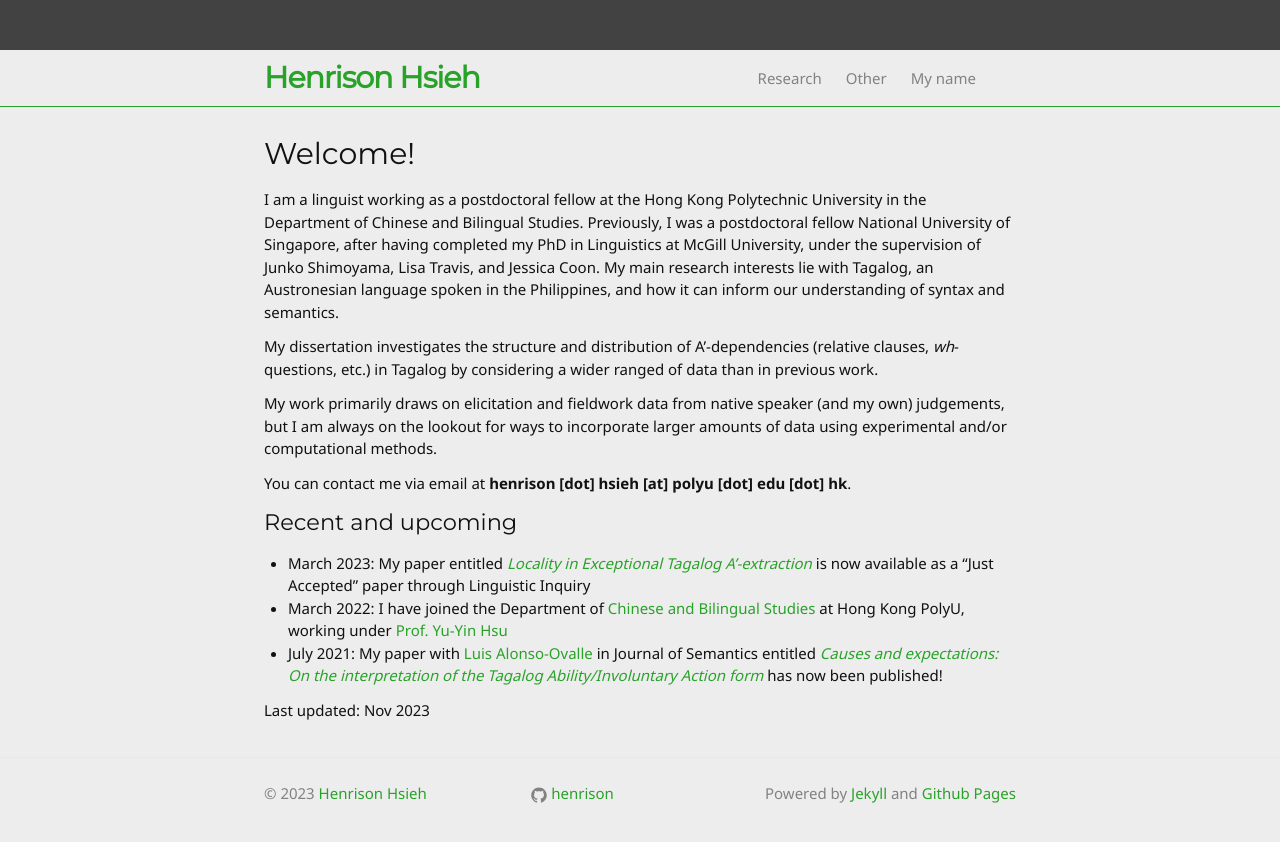
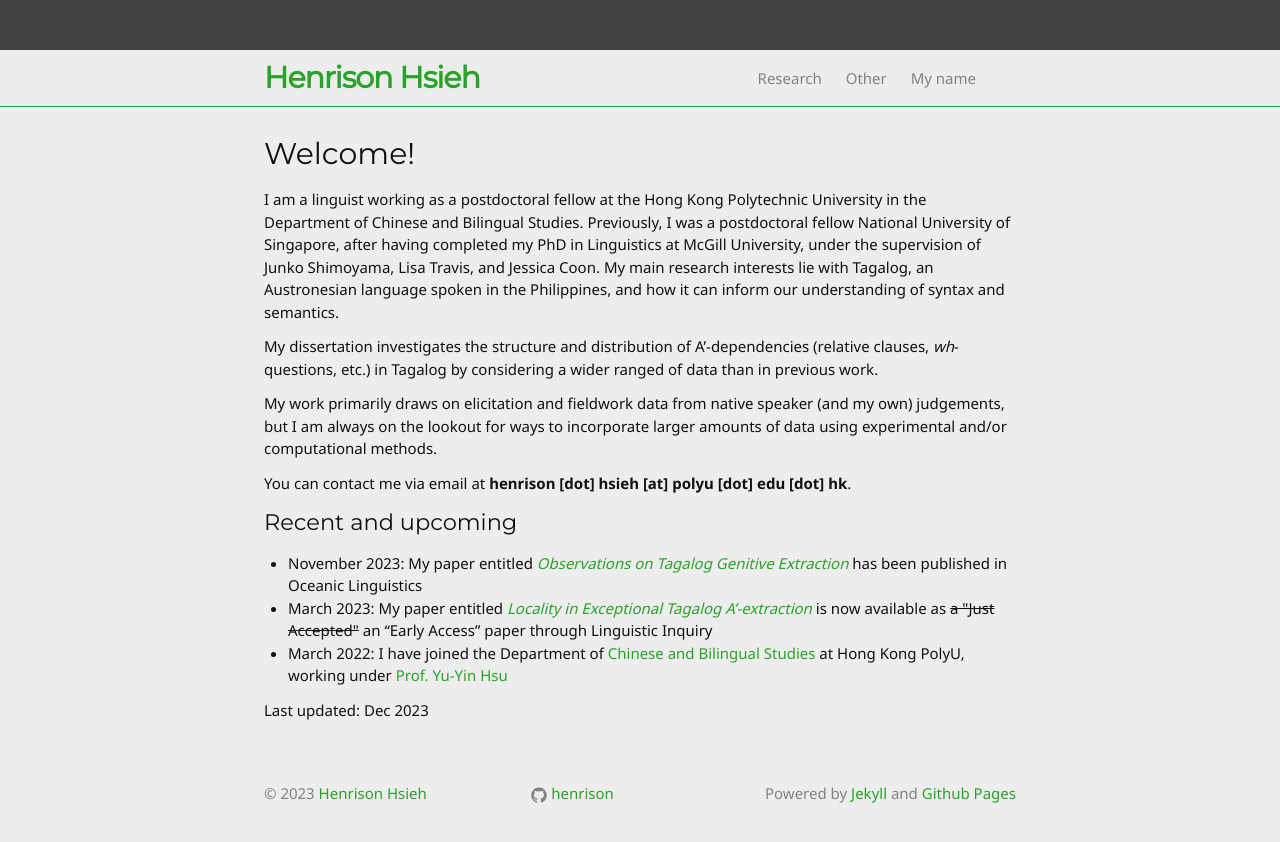
Before and after one commit to henrison/henrison.github.io, a Jekyll site: the page built from index.md, in a window 1280 px wide. Shown: the top 842 px of the page. Built offline with Jekyll 4.4.1, drawn with Linux system fonts in a browser that asks for light colours.

Commit message:
Update OL with publication info, Add AFLA 23 single paper

```diff
--- a/_config.yml
+++ b/_config.yml
@@ -11,7 +11,7 @@ description: > # this means to ignore newlines until "baseurl:"
 # Google search results) and in your feed.xml site description.
 baseurl: "" # the subpath of your site, e.g. /blog/
 # url: "http://yourdomain.com" # the base hostname & protocol for your site
-last_updated: November 2023
+last_updated: December 2023
 # twitter_username: jekyllrb
 github_username:  henrison
 
--- a/index.md
+++ b/index.md
@@ -13,9 +13,10 @@ My work primarily draws on elicitation and fieldwork data from native speaker (a
 You can contact me via email at **henrison [dot] hsieh [at] polyu [dot] edu [dot] hk**.
 
 ## Recent and upcoming
-- March 2023: My paper entitled [_Locality in Exceptional Tagalog A'-extraction_](https://doi.org/10.1162/ling_a_00505) is now available as a "Just Accepted" paper through Linguistic Inquiry
+- November 2023: My paper entitled [_Observations on Tagalog Genitive Extraction_](https://doi.org/10.1353/ol.2023.a913560) has been published in Oceanic Linguistics
+- March 2023: My paper entitled [_Locality in Exceptional Tagalog A'-extraction_](https://doi.org/10.1162/ling_a_00505) is now available as <s>a "Just Accepted"</s> an "Early Access" paper through Linguistic Inquiry
 - March 2022: I have joined the Department of [Chinese and Bilingual Studies](https://www.polyu.edu.hk/cbs/) at Hong Kong PolyU, working under [Prof. Yu-Yin Hsu](https://sites.google.com/site/youyinxu/)
-- July 2021: My paper with [Luis Alonso-Ovalle](http://people.linguistics.mcgill.ca/~luis.alonso-ovalle) in Journal of Semantics entitled [_Causes and expectations: On the interpretation of the Tagalog Ability/Involuntary Action form_](https://doi.org/10.1093/jos/ffab008) has now been published!
+<!-- - July 2021: My paper with [Luis Alonso-Ovalle](http://people.linguistics.mcgill.ca/~luis.alonso-ovalle) in Journal of Semantics entitled [_Causes and expectations: On the interpretation of the Tagalog Ability/Involuntary Action form_](https://doi.org/10.1093/jos/ffab008) has now been published! -->
 
 Last updated: {{ site.last_updated | date: "%b %Y" }}
 
```
Also changed, not shown: _data/publications.yml (+13 -10 lines), Gemfile.lock, 2 other files.
